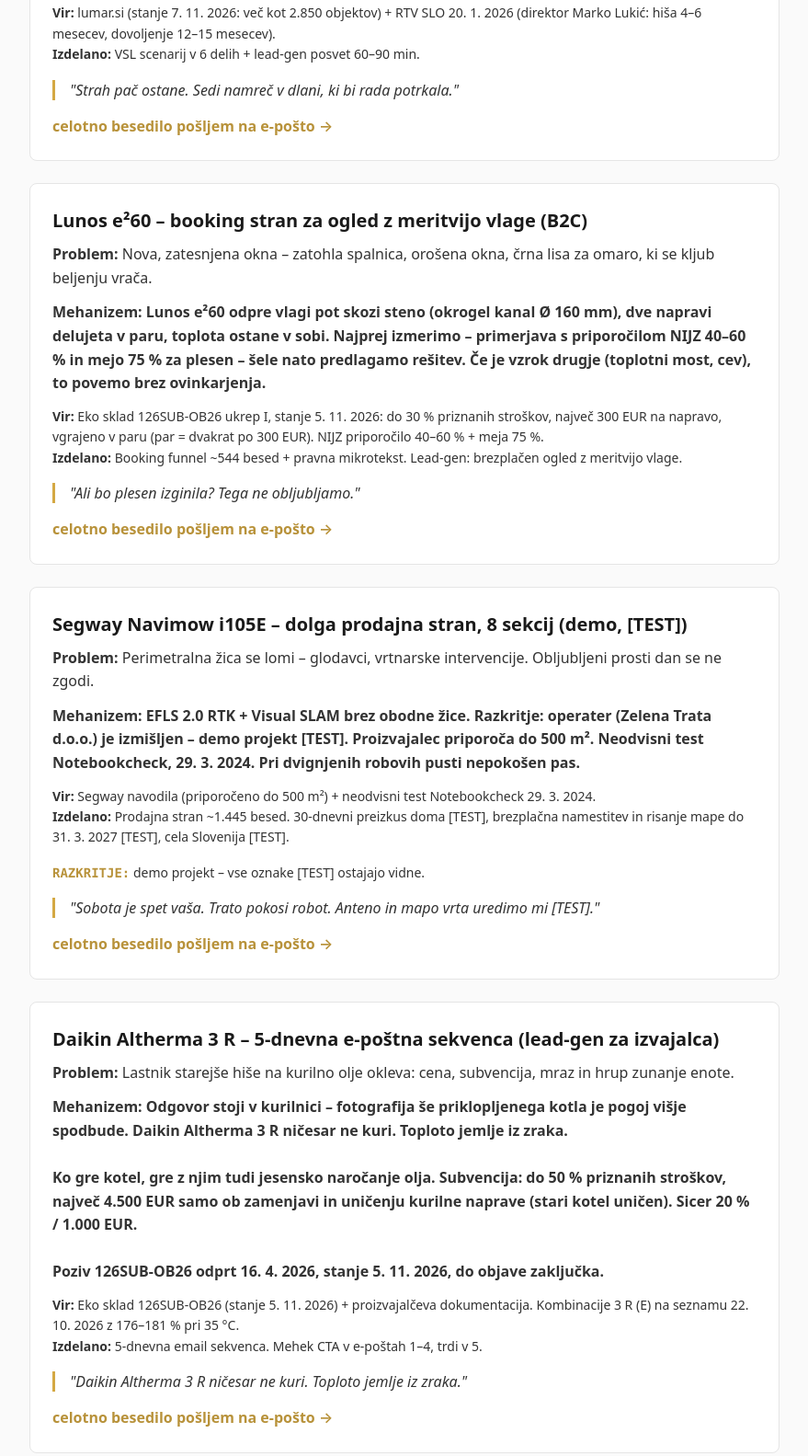
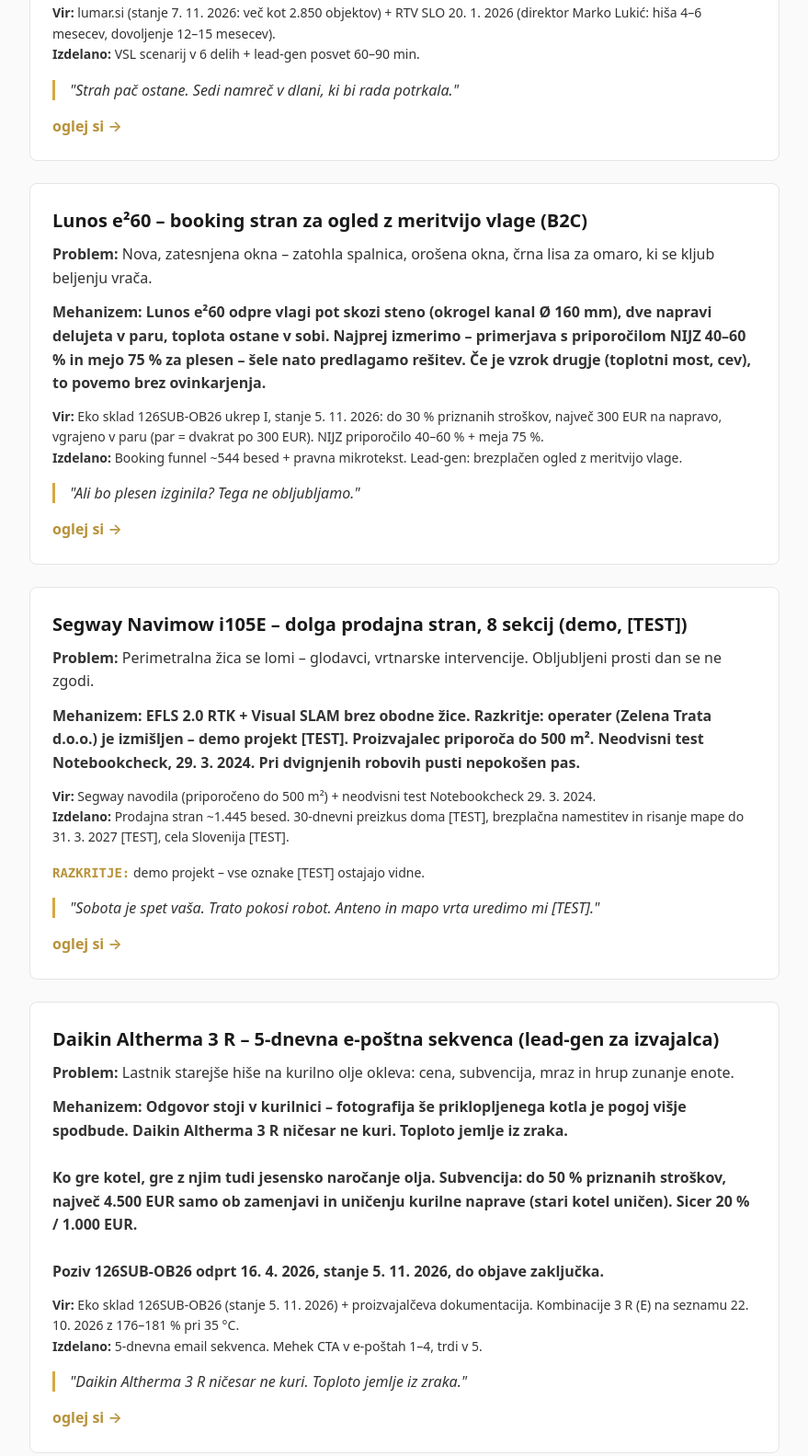
Before and after one commit to ivofrankai-star/copypage, a plain HTML site: page copypage.html in a window 1280 px wide. Shown: the part 1037-2620 px from the top of the page at 92% size, without its empty margins (200-1079 px from the left). Drawn offline with Linux system fonts and the light colour scheme; a script that the page names is missing.

Commit message:
Piece links: label "oglej si" (was "celotno besedilo posljem na e-posto")

```diff
--- a/copypage.html
+++ b/copypage.html
@@ -250,7 +250,7 @@
           <strong>Izdelano:</strong> VSL scenarij v 6 delih + lead-gen posvet 60–90 min.</p>
 
           <p class="piece__quote">"Strah pač ostane. Sedi namreč v dlani, ki bi rada potrkala."</p>
-          <a href="mailto:ivo@ivofrank.com?subject=Celotno%20besedilo%3A%20Lumar" class="piece-link" data-notion="01_LUMAR">celotno besedilo pošljem na e-pošto →</a>
+          <a href="mailto:ivo@ivofrank.com?subject=Celotno%20besedilo%3A%20Lumar" class="piece-link" data-notion="01_LUMAR">oglej si →</a>
         </article>
         <article class="piece" id="piece-lunos-e260">
           <h3 class="piece__title">Lunos e²60 – booking stran za ogled z meritvijo vlage (B2C)</h3>
@@ -260,7 +260,7 @@
           <strong>Izdelano:</strong> Booking funnel ~544 besed + pravna mikrotekst. Lead-gen: brezplačen ogled z meritvijo vlage.</p>
 
           <p class="piece__quote">"Ali bo plesen izginila? Tega ne obljubljamo."</p>
-          <a href="mailto:ivo@ivofrank.com?subject=Celotno%20besedilo%3A%20Lunos" class="piece-link" data-notion="02_LUNOS">celotno besedilo pošljem na e-pošto →</a>
+          <a href="mailto:ivo@ivofrank.com?subject=Celotno%20besedilo%3A%20Lunos" class="piece-link" data-notion="02_LUNOS">oglej si →</a>
         </article>
         <article class="piece" id="piece-navimow-i105e">
           <h3 class="piece__title">Segway Navimow i105E – dolga prodajna stran, 8 sekcij (demo, [TEST])</h3>
@@ -270,7 +270,7 @@
           <strong>Izdelano:</strong> Prodajna stran ~1.445 besed. 30-dnevni preizkus doma [TEST], brezplačna namestitev in risanje mape do 31. 3. 2027 [TEST], cela Slovenija [TEST].</p>
           <p class="piece__detail"><span class="piece__label">RAZKRITJE:</span> demo projekt – vse oznake [TEST] ostajajo vidne.</p>
           <p class="piece__quote">"Sobota je spet vaša. Trato pokosi robot. Anteno in mapo vrta uredimo mi [TEST]."</p>
-          <a href="mailto:ivo@ivofrank.com?subject=Celotno%20besedilo%3A%20Navimow" class="piece-link" data-notion="03_NAVIMOW">celotno besedilo pošljem na e-pošto →</a>
+          <a href="mailto:ivo@ivofrank.com?subject=Celotno%20besedilo%3A%20Navimow" class="piece-link" data-notion="03_NAVIMOW">oglej si →</a>
         </article>
         <article class="piece" id="piece-daikin-3r">
           <h3 class="piece__title">Daikin Altherma 3 R – 5-dnevna e-poštna sekvenca (lead-gen za izvajalca)</h3>
@@ -280,7 +280,7 @@
           <strong>Izdelano:</strong> 5-dnevna email sekvenca. Mehek CTA v e-poštah 1–4, trdi v 5.</p>
 
           <p class="piece__quote">"Daikin Altherma 3 R ničesar ne kuri. Toploto jemlje iz zraka."</p>
-          <a href="mailto:ivo@ivofrank.com?subject=Celotno%20besedilo%3A%20Daikin" class="piece-link" data-notion="04_DAIKIN">celotno besedilo pošljem na e-pošto →</a>
+          <a href="mailto:ivo@ivofrank.com?subject=Celotno%20besedilo%3A%20Daikin" class="piece-link" data-notion="04_DAIKIN">oglej si →</a>
         </article>
         <article class="piece" id="piece-healthyworld-magnezij">
           <h3 class="piece__title">HealthyWorld® Magnezij 165 mg – Meta oglas (Facebook / Instagram)</h3>
@@ -290,7 +290,7 @@
           <strong>Izdelano:</strong> 1 varianta oglasa – naslov 15 besed, primarno besedilo 116 besed, gumb 3 besede.</p>
 
           <p class="piece__quote">"Služba, trgovina, kuhanje. Seznam se do večera ne skrajša."</p>
-          <a href="mailto:ivo@ivofrank.com?subject=Celotno%20besedilo%3A%20HealthyWorld" class="piece-link" data-notion="05_HEALTHYWORLD">celotno besedilo pošljem na e-pošto →</a>
+          <a href="mailto:ivo@ivofrank.com?subject=Celotno%20besedilo%3A%20HealthyWorld" class="piece-link" data-notion="05_HEALTHYWORLD">oglej si →</a>
         </article>
       </div>
     </section>
```
Also changed, not shown: index.html (+5 -5 lines).
